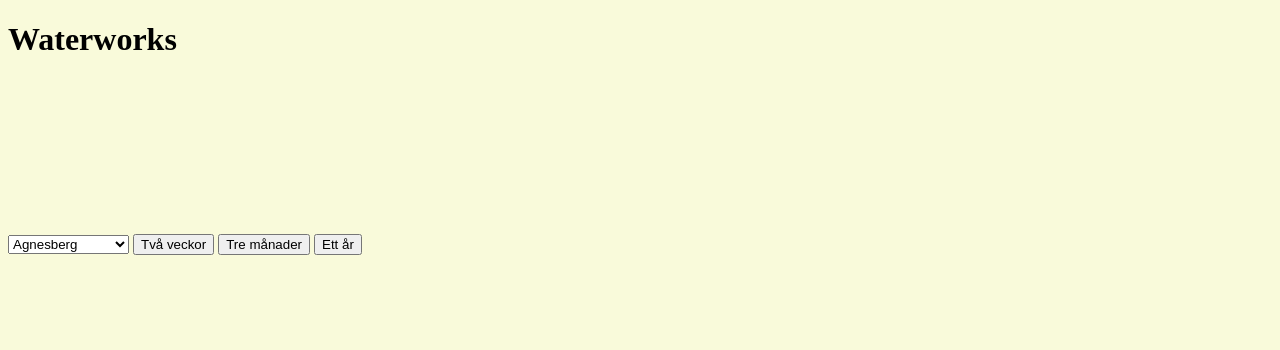
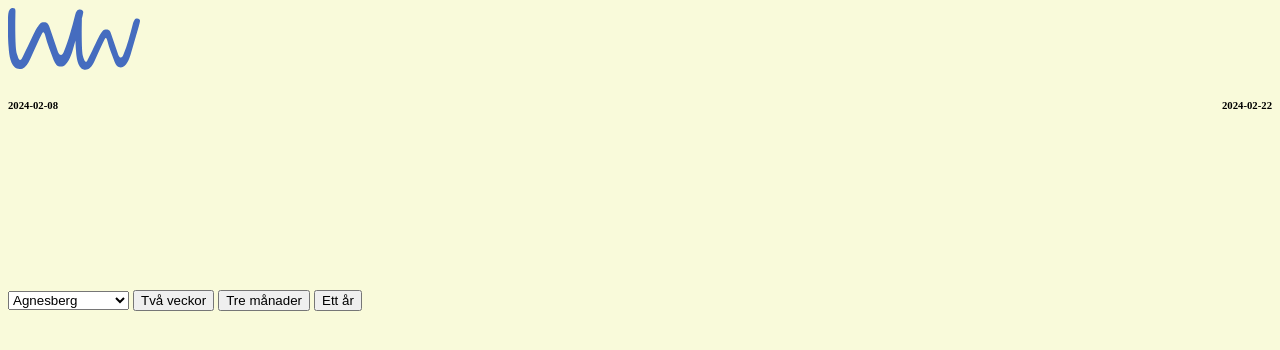
Before and after one commit to livoszlak/waterworks, a website with bundled scripts: page index.html in a window 1280 px wide. Built offline with nearby package versions, Linux system fonts and the light colour scheme; no server answers.

Commit message:
some styleing

```diff
--- a/css/styles.css
+++ b/css/styles.css
@@ -6,7 +6,13 @@ body {
   background-color: #f9fada;
 }
 
-.heroSectiion {
+.chartIndexing {
   display: flex;
-  flex-direction: column;
+  flex-direction: row;
+  justify-content: space-between;
 }
+
+.heroSection {
+  max-width: 90vw;
+  overflow-x: scroll;
+}
--- a/index.html
+++ b/index.html
@@ -13,10 +13,15 @@
     <title>Waterworks</title>
   </head>
   <body>
-    <h1>Waterworks</h1>
-
+    <img src="/assets/waterworks_logo.svg" alt="logo" />
+    <div class="chartIndexing">
+      <h6 id="fromDateText"></h6>
+      <h5 id="shownLocation"></h5>
+      <h6 id="toDateText"></h6>
+    </div>
     <section class="heroSection">
-      <div style="width: 800px"><canvas id="data"></canvas></div>
+      <div style="width: 1000px"><canvas id="data"></canvas></div>
+    </section>
     <div>
       <select id="locationDropdown">
         <option value="Agnesberg">Agnesberg</option>
@@ -25,12 +30,13 @@
         <option value="Garda">Gårda</option>
         <option value="Harsjo">Härsjö</option>
         <option value="Kalleredsbacken">Kålleredsbäcken</option>
-          <option value="Landvatter">Landvettersjön</option>
+        <option value="Landvetter">Landvettersjön</option>
         <option value="Levgrensvagen">Levgrensvägen</option>
         <option value="Larjean">Lärjeholm</option>
         <option value="MolndalCentrum">Mölndal C</option>
         <option value="Nedsjon">Nedsjön</option>
         <option value="Rada">Rådasjön</option>
+        <option value="Skars led">Skårs led</option>
         <option value="Slussen">Slussen</option>
         <option value="Stensjon">Stensjön</option>
         <option value="Tingstad">Tingstad</option>
@@ -40,7 +46,7 @@
       <button class="dateButton" id="monthsBtn" value="">Tre månader</button>
       <button class="dateButton" id="yearBtn" value="">Ett år</button>
     </div>
-    </section>
+
     <!-- <div style="width: 800px"><canvas id="data"></canvas></div> -->
     <script type="module" src="js/modules/lineChartModule.js"></script>
   </body>
--- a/js/modules/apiModule.js
+++ b/js/modules/apiModule.js
@@ -32,8 +32,6 @@ document.getElementById("yearBtn").value = formatDate(oneYearDate);
 // change location from dropdownmenu
 dropDownTag.addEventListener("change", () => {
   sessionStorage.setItem("site", dropDownTag.value);
-  //site = dropDownTag.value;
-  console.log(site);
   fetchDates();
   location.reload();
 });
@@ -92,24 +90,13 @@ function formatDate(date) {
   );
 }
 
-// todays date
-// const today = new Date();
+document.getElementById("fromDateText").innerText =
+  sessionStorage.getItem("fromDate");
+document.getElementById("toDateText").innerText = todaysDate;
 
-// one day in seconds
-// const oneDay = 24 * 60 * 60;
-// // two weeks in seconds
-// const twoWeeks = 2 * 7 * 24 * 60 * 60 * 1000;
-// // three months in seconds
-// const threeMonths = oneDay * 90;
-// // console.log(threeMonths);
-
-// const dateTwoWeeksAgo = new Date(today.getTime() - twoWeeks);
-// // console.log(today.getTime());
-// const dateThreeMonthsAgo = new Date(today.getTime() - threeMonths);
-
-// const twoWeeksAgoDate = formatDate(dateTwoWeeksAgo);
-// const threeMonthsAgoDate = formatDate(dateThreeMonthsAgo);
-// console.log(twoWeeks);
-// console.log(todaysDate);
-// console.log(twoWeeksAgoDate);
-// console.log(threeMonthsAgoDate);
+document.addEventListener("DOMContentLoaded", function () {
+  var selectedSite = sessionStorage.getItem("site");
+  if (selectedSite) {
+    dropDownTag.value = selectedSite;
+  }
+});
```
Also changed, not shown: assets/waterworks_logo.svg (added). Lines whose indentation alone changed are shown as unchanged.
